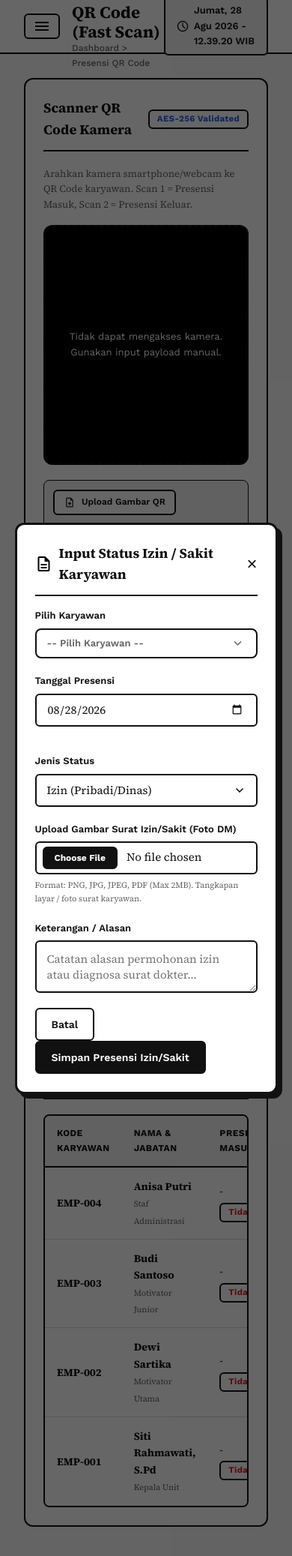
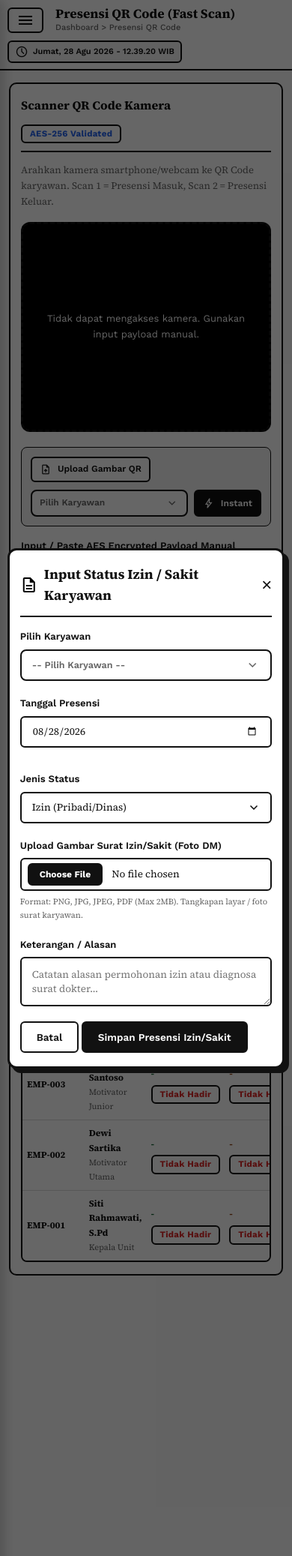
Before and after one commit to Arfwjn/Bimba-AIUEO, a PHP site: page /presensi.php in a window 390 px wide, after a click that opens the changed part. Shown: the top 2075 px of the page at 75% size. Run offline with PHP 8.4, Linux system fonts and the light colour scheme; a user stored in the database is signed in; data comes from the database, SQL or seed files in the repository; data that the repository does not hold is empty; some libraries are stand-ins or nearby versions.

Commit message:
style: implement mobile responsive layout, drawer overlay, and responsive controls

```diff
--- a/assets/css/style.css
+++ b/assets/css/style.css
@@ -1074,9 +1074,30 @@ input[type="file"]::-webkit-file-upload-button:hover {
     object-fit: cover;
 }
 
+/* Sidebar Backdrop Overlay */
+.sidebar-backdrop {
+    position: fixed;
+    top: 0;
+    left: 0;
+    right: 0;
+    bottom: 0;
+    background-color: rgba(0, 0, 0, 0.55);
+    z-index: 99;
+    opacity: 0;
+    visibility: hidden;
+    transition: opacity 0.25s ease, visibility 0.25s ease;
+    backdrop-filter: blur(2px);
+    -webkit-backdrop-filter: blur(2px);
+}
+
+.sidebar-backdrop.show {
+    opacity: 1;
+    visibility: visible;
+}
+
 /* Print Friendly Rules */
 @media print {
-    .sidebar, .main-header, .btn, .no-print {
+    .sidebar, .sidebar-backdrop, .main-header, .btn, .no-print {
         display: none !important;
     }
     .main-wrapper {
@@ -1091,15 +1112,214 @@ input[type="file"]::-webkit-file-upload-button:hover {
     }
 }
 
-/* Responsive Behavior */
+/* ==============================================================================
+   COMPREHENSIVE RESPONSIVE DESIGN SYSTEM (MOBILE, TABLET & DESKTOP)
+   ============================================================================== */
+
+/* 1. Large Screen & Laptops (<= 1200px) */
+@media (max-width: 1200px) {
+    .card-grid {
+        grid-template-columns: repeat(2, 1fr);
+    }
+}
+
+/* 2. Tablets & Mobile Drawer Boundary (<= 992px) */
 @media (max-width: 992px) {
     .sidebar {
+        position: fixed;
+        top: 0;
+        bottom: 0;
+        left: 0;
+        width: 280px;
+        max-width: calc(100vw - 48px);
+        z-index: 100;
         transform: translateX(-100%);
+        box-shadow: 4px 0 16px rgba(0, 0, 0, 0.2);
     }
     .sidebar.open {
         transform: translateX(0);
     }
     .main-wrapper {
-        margin-left: 0;
+        margin-left: 0 !important;
+    }
+    .main-header {
+        padding: 0 20px;
+    }
+    .content-body {
+        padding: 24px 20px;
     }
 }
+
+/* 3. Medium Tablets & Mobile Devices (<= 768px) */
+@media (max-width: 768px) {
+    :root {
+        --header-height: 64px;
+    }
+    .main-header {
+        height: auto;
+        min-height: var(--header-height);
+        padding: 10px 14px;
+        flex-wrap: wrap;
+        gap: 8px;
+    }
+    .header-title-section {
+        min-width: 0;
+    }
+    .page-title {
+        font-size: 17px !important;
+        line-height: 1.2;
+    }
+    .breadcrumb {
+        font-size: 11px;
+        white-space: nowrap;
+        overflow: hidden;
+        text-overflow: ellipsis;
+    }
+    .header-actions {
+        gap: 6px;
+    }
+    .time-badge {
+        padding: 4px 8px;
+        font-size: 11px;
+        border-radius: 6px;
+    }
+
+    .content-body {
+        padding: 16px 12px;
+    }
+
+    .panel {
+        padding: 16px 14px;
+        margin-bottom: 16px;
+        border-radius: 10px;
+    }
+    .panel-header {
+        flex-direction: column;
+        align-items: flex-start;
+        gap: 12px;
+        margin-bottom: 14px;
+        padding-bottom: 10px;
+    }
+    .panel-header > div,
+    .panel-header .btn-group {
+        display: flex;
+        flex-wrap: wrap;
+        gap: 8px;
+        width: 100%;
+    }
+    .panel-header .btn {
+        flex: 1 1 auto;
+        justify-content: center;
+        min-width: 120px;
+    }
+    .panel-title {
+        font-size: 16px;
+    }
+
+    .form-row {
+        grid-template-columns: 1fr !important;
+        gap: 12px;
+    }
+
+    .stat-card {
+        padding: 16px;
+        border-radius: 14px;
+    }
+    .stat-value {
+        font-size: 22px;
+    }
+
+    .table th, .table td {
+        padding: 10px 10px;
+        font-size: 13px;
+    }
+    .table th {
+        font-size: 11px;
+    }
+
+    .modal, .modal-content {
+        width: 95% !important;
+        max-width: 500px !important;
+        padding: 18px 14px !important;
+        max-height: 90vh;
+        overflow-y: auto;
+    }
+}
+
+/* 4. Small Mobile Devices in Portrait (<= 576px) */
+@media (max-width: 576px) {
+    .card-grid {
+        grid-template-columns: 1fr !important;
+        gap: 12px;
+        margin-bottom: 16px;
+    }
+
+    .form-control, .btn {
+        height: 42px;
+        font-size: 13.5px;
+    }
+
+    .btn-sm {
+        height: 34px;
+        font-size: 12px;
+        padding: 0 10px;
+    }
+
+    .pagination-container {
+        flex-direction: column !important;
+        align-items: center !important;
+        gap: 10px !important;
+    }
+    .pagination-container > div {
+        width: 100%;
+        justify-content: center !important;
+        flex-wrap: wrap;
+    }
+
+    .scanner-box {
+        height: 240px !important;
+        max-width: 100% !important;
+    }
+
+    .custom-date-picker-trigger,
+    .custom-emp-select-trigger,
+    .custom-month-picker-trigger {
+        height: 42px;
+        font-size: 12.5px;
+    }
+}
+
+/* 5. Extra Small Mobile Devices & Popovers Boundary (<= 480px) */
+@media (max-width: 480px) {
+    .main-header {
+        padding: 8px 10px;
+    }
+
+    .unified-picker-popover,
+    .month-picker-popover,
+    .emp-search-popover {
+        width: calc(100vw - 24px) !important;
+        max-width: 320px !important;
+        left: 0 !important;
+        right: auto !important;
+        box-sizing: border-box;
+    }
+
+    .day-grid-body {
+        gap: 2px;
+    }
+    .day-chip {
+        padding: 5px 0;
+        font-size: 11px;
+    }
+
+    .table th, .table td {
+        padding: 8px 6px;
+        font-size: 12px;
+    }
+
+    .table-compact th, .table-compact td {
+        padding: 6px 4px;
+        font-size: 11px;
+    }
+}
--- a/includes/sidebar.php
+++ b/includes/sidebar.php
@@ -56,3 +56,4 @@ $currentPage = basename($_SERVER['PHP_SELF']);
         </a>
     </div>
 </aside>
+<div id="sidebarBackdrop" class="sidebar-backdrop"></div>
```
Also changed, not shown: assets/js/app.js (+44 -4 lines), .htaccess.
